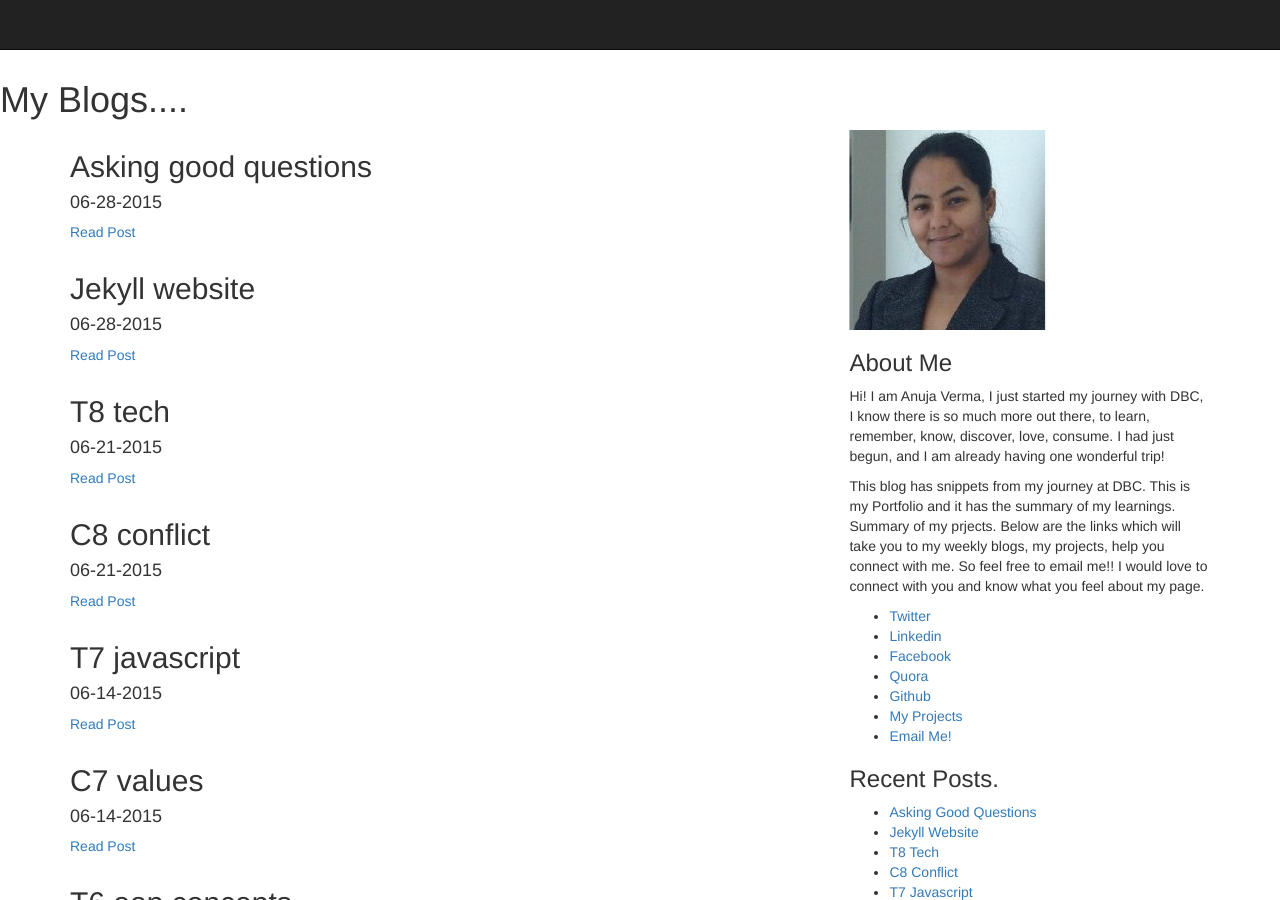
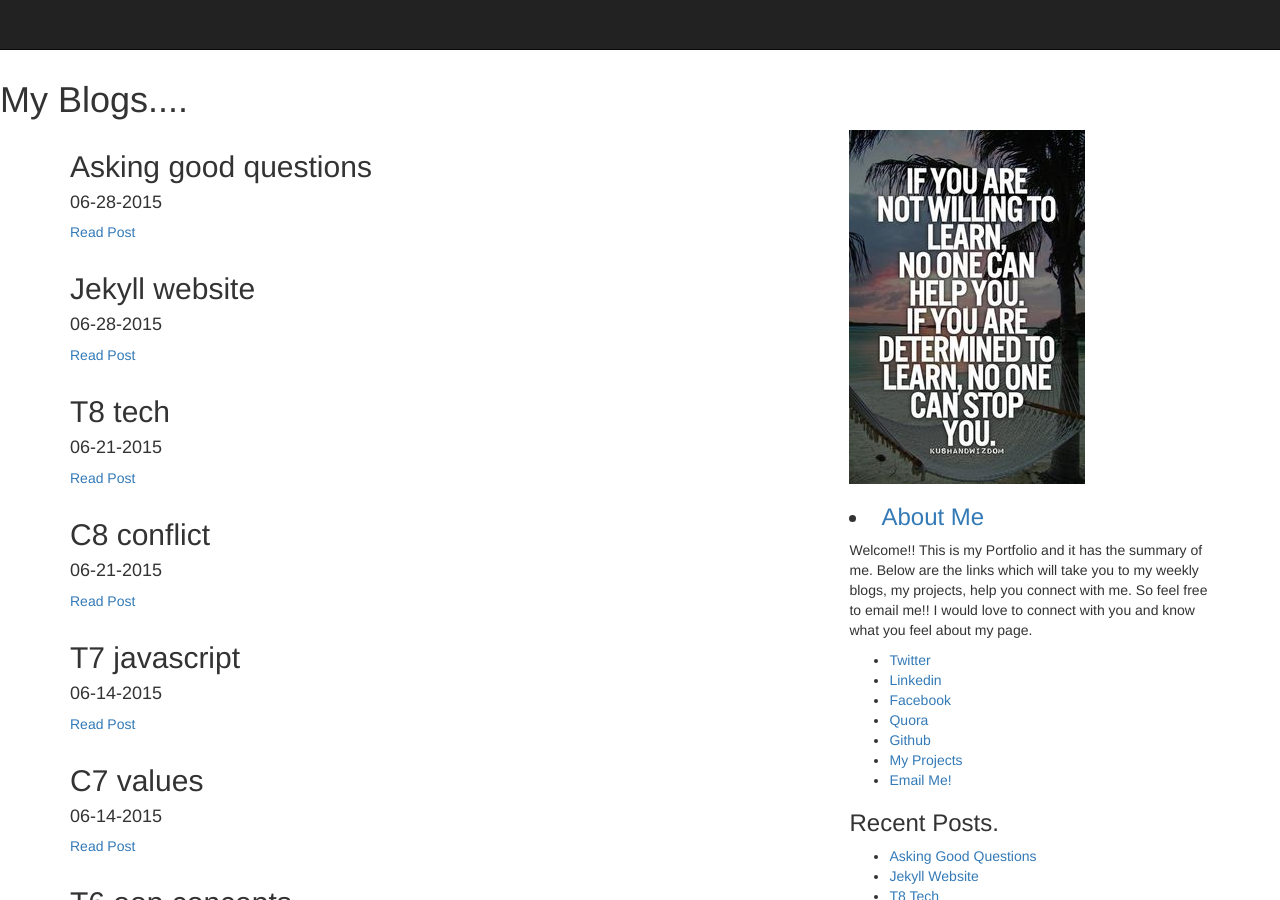
Before and after one commit to anujaverma11/anujaverma11.github.io, a Jekyll site: the page built from index.html, in a window 1280 px wide and 900 px high. Built offline with Jekyll 4.4.1, drawn with Linux system fonts in a browser that asks for light colours; Markdown is read by kramdown in place of the engine named in the settings; the list of posts is cut into pages by our own code.

```diff
--- a/_includes/sidebar.html
+++ b/_includes/sidebar.html
@@ -1,11 +1,10 @@
 
-<p><a href="imgs/anuja.jpg"><img src="imgs/anuja.jpg"></a></p>
+<p><img src="../imgs/inspiration7.jpg"></p>
 
 
-<h3>About Me</h3>
-<p>Hi! I am Anuja Verma, I just started my journey with DBC, I know there is so much more out there, to learn, remember, know, discover, love, consume. I had just begun, and I am already having one wonderful trip!</p>
+<h3><li><a href="about/index.html">About Me</a></h3>
 
-<p>This blog has snippets from my journey at DBC. This is my Portfolio and it has the summary of my learnings. Summary of my prjects. Below are the links which will take you to my weekly blogs, my projects, help you connect with me. So feel free to email me!! I would love to connect with you and know what you feel about my page.</p>
+<p>Welcome!! This is my Portfolio and it has the summary of me. Below are the links which will take you to my weekly blogs, my projects, help you connect with me. So feel free to email me!! I would love to connect with you and know what you feel about my page.</p>
 
 <ul>
 <li><a href="https://twitter.com/anujaverma">Twitter</a></li>
```
Also changed, not shown: Tech Notes/Git.md (added, +13 -0 lines), Tech Notes/JQuery.md (added, +1 -0 lines), Tech Notes/Pseudocode.md (added, +35 -0 lines), Tech Notes/index.html (added), imgs/inspiration1.jpg (added), imgs/inspiration2.jpg (added), imgs/inspiration4.jpg (added), imgs/inspiration5.jpg (added), imgs/inspiration6.jpg (added), imgs/inspiration7.jpg (added), 1 other file.
